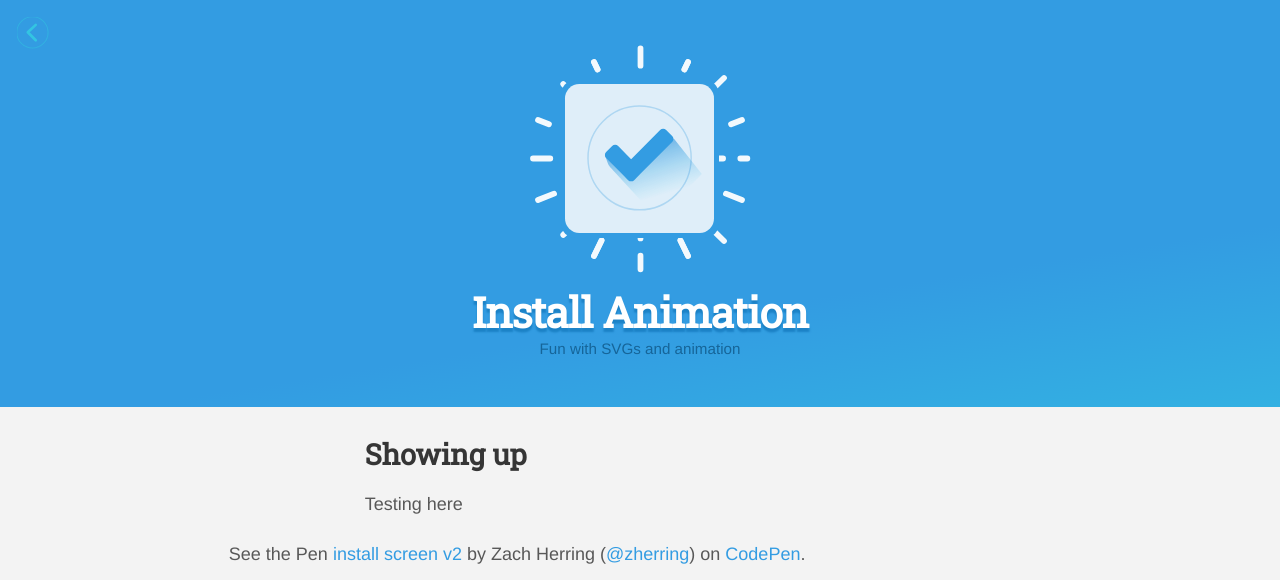
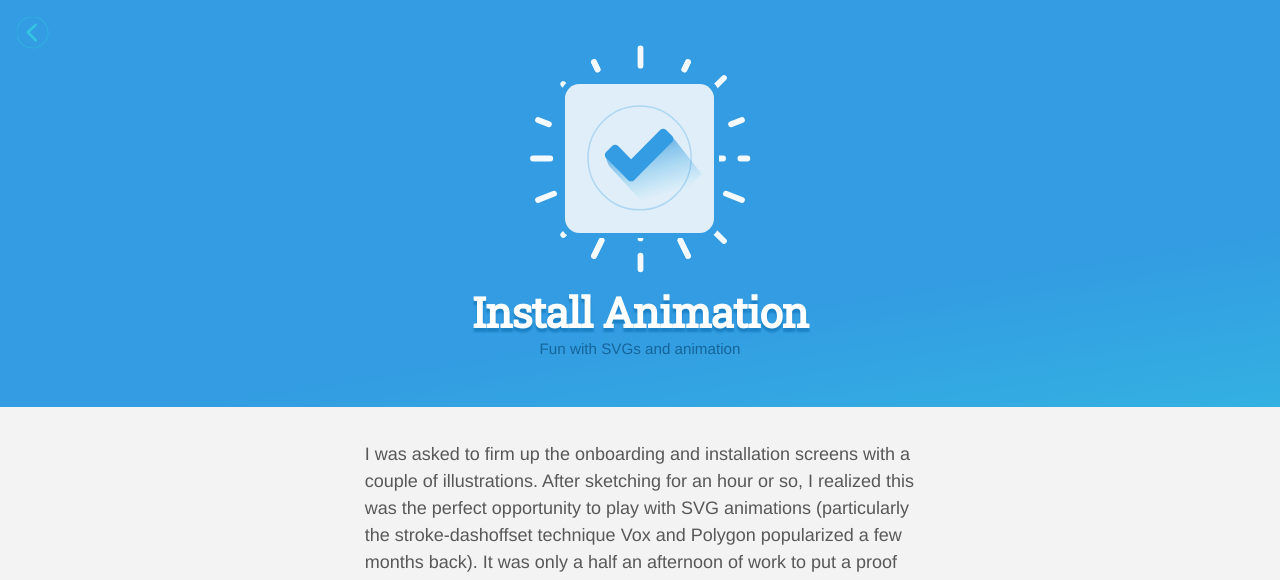
Before and after one commit to zherring/zherring.github.io, a Jekyll site: the page built from install/index.md, in a window 1280 px wide. Shown: the top 580 px of the page. Built offline with Jekyll 4.4.1, drawn with Linux system fonts in a browser that asks for light colours; nearby versions of some CDN libraries; some of the changed text lies outside the part shown; grey boxes are pictures that could not be loaded.

Commit message:
Installation copy

```diff
--- a/install/index.md
+++ b/install/index.md
@@ -8,9 +8,9 @@ class: install
 type: project
 ---
 
-## Showing up
+I was asked to firm up the onboarding and installation screens with a couple of illustrations. After sketching for an hour or so, I realized this was the perfect opportunity to play with SVG animations (particularly the stroke-dashoffset technique Vox and Polygon popularized a few months back). It was only a half an afternoon of work to put a proof of concept on Codepen for engineering, but I was really happy with the end results.
 
-Testing here
+<em>Notes</em>: Best displayed in Chrome and Firefox.
 
 <div markup="0" class="wide codepen">
     <p data-height="734" data-theme-id="light" data-slug-hash="WxrKPj" data-default-tab="result" data-user="zherring" data-embed-version="2" class="codepen">See the Pen <a href="http://codepen.io/zherring/pen/WxrKPj/">install screen v2</a> by Zach Herring (<a href="http://codepen.io/zherring">@zherring</a>) on <a href="http://codepen.io">CodePen</a>.</p>
```
Also changed, not shown: 1 other file.
